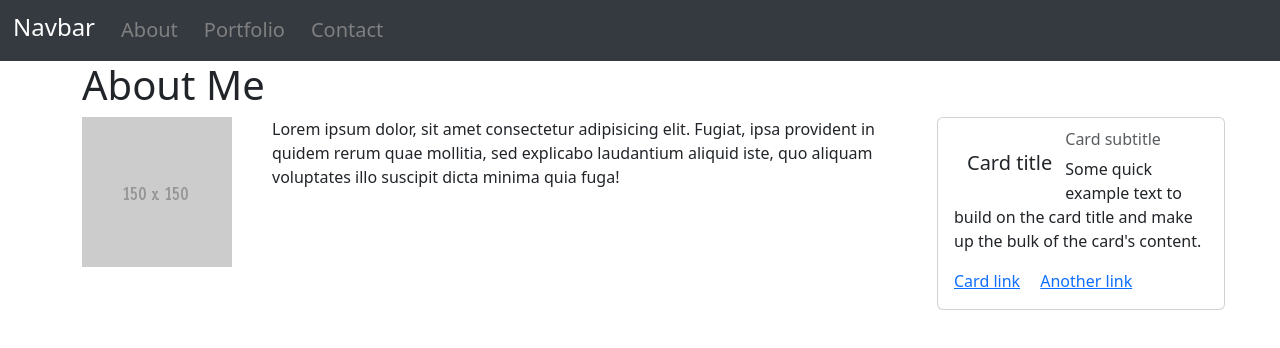
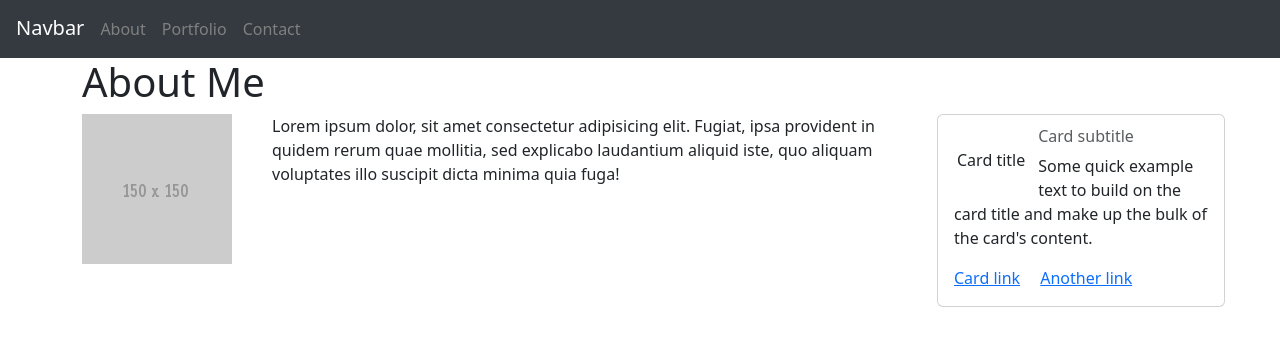
Before and after one commit to benzed3/CardLayout_02-16, a plain HTML site: page index.html in a window 1280 px wide. Drawn offline with nearby package versions, Linux system fonts and the light colour scheme.

Commit message:
fixed padding, font-size for h4 and h4 in navbar

```diff
--- a/style.css
+++ b/style.css
@@ -17,12 +17,14 @@ nav {
 h4 {
     margin-bottom: 0;
     float: left;
-    padding: 13px;
+    padding: 16px 13px 13px 16px;
+    font-size: 20px;
 }
 
 h5 {
     float: left;
     margin-bottom: 0;
-    padding: 17.5px 13px 19px 13px;
+    padding: 20px 13px 19px 3px;
     color: gray;
+    font-size: 16px;
 }
```
